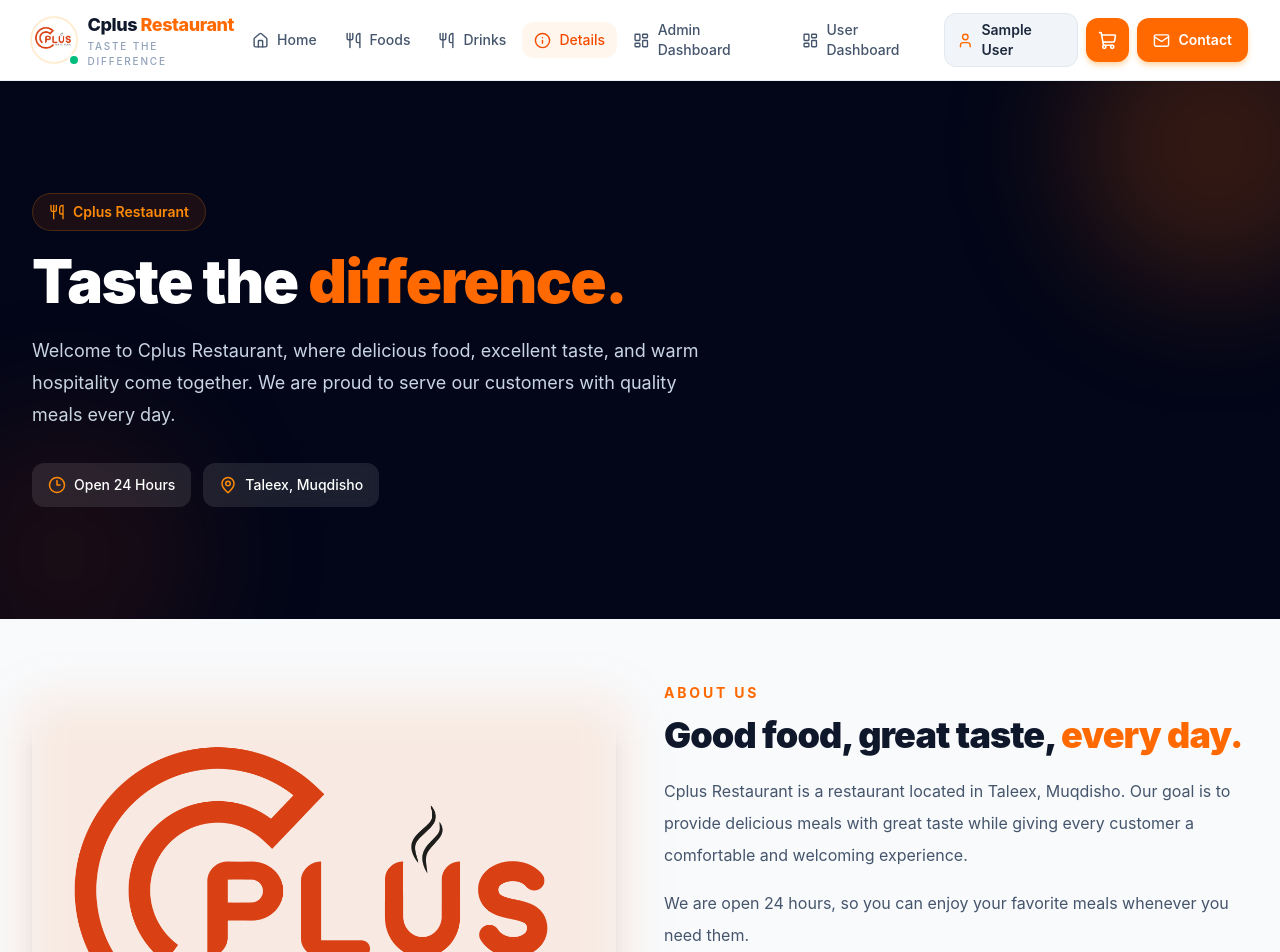
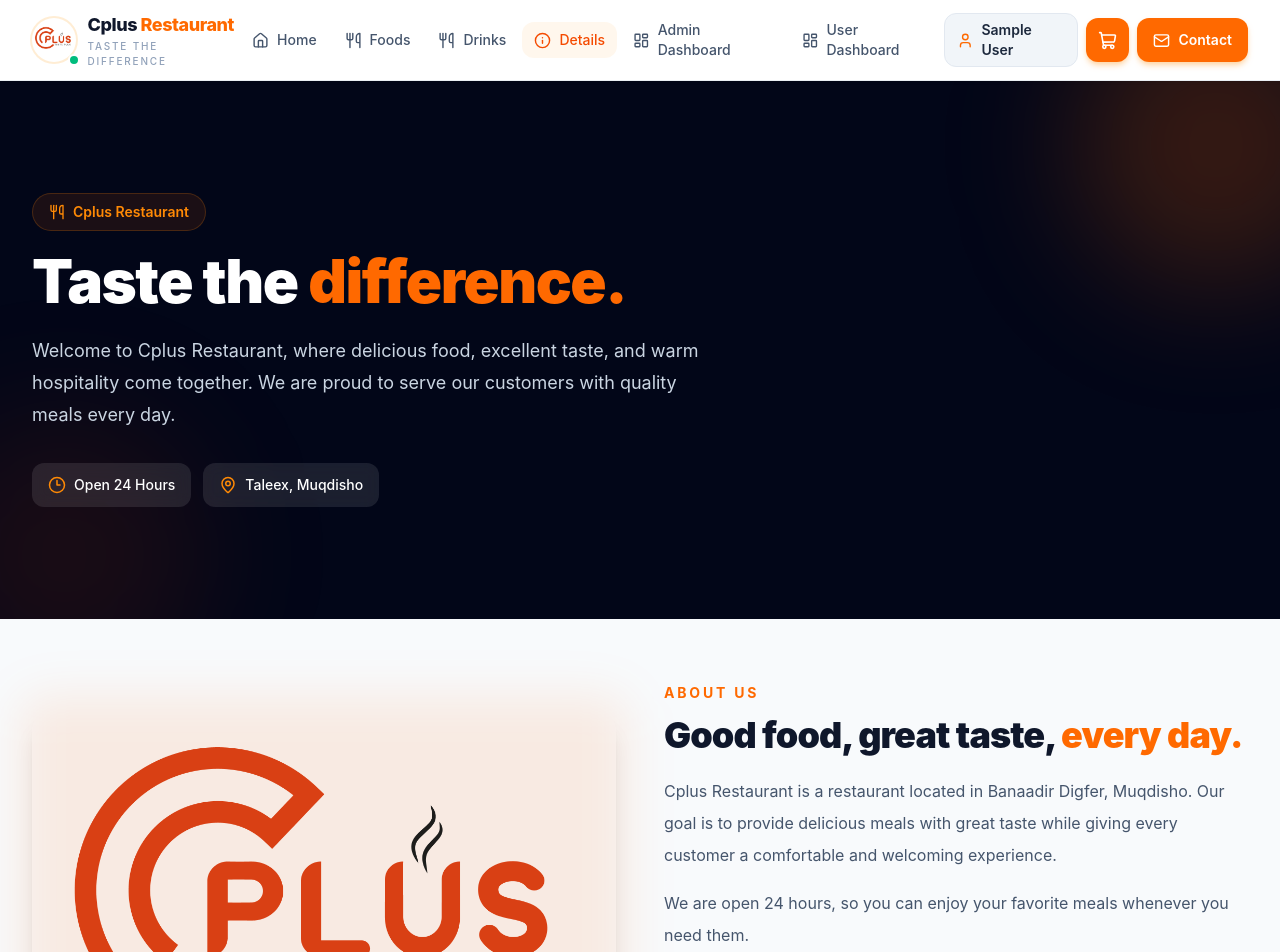
Before and after one commit to omar-abdi/cplus-restaurant, a React app in the folder frontend/: page /details in a window 1280 px wide. Shown: the top 952 px of the page. Built offline with nearby package versions, Linux system fonts and the light colour scheme; sample sign-in values are in the browser's storage; the HTML template or start-up script is replaced by a standard one.

Commit message:
Update projectstructure

```diff
--- a/frontend/src/pages/Details.jsx
+++ b/frontend/src/pages/Details.jsx
@@ -99,7 +99,7 @@ const Details = () => {
             </h2>
 
             <p className="mt-5 leading-8 text-slate-600">
-              Cplus Restaurant is a restaurant located in Taleex,
+              Cplus Restaurant is a restaurant located in Banaadir Digfer,
               Muqdisho. Our goal is to provide delicious meals with
               great taste while giving every customer a comfortable
               and welcoming experience.
```
Also changed, not shown: 1 other file (tests, documents, lock files or other folders).
